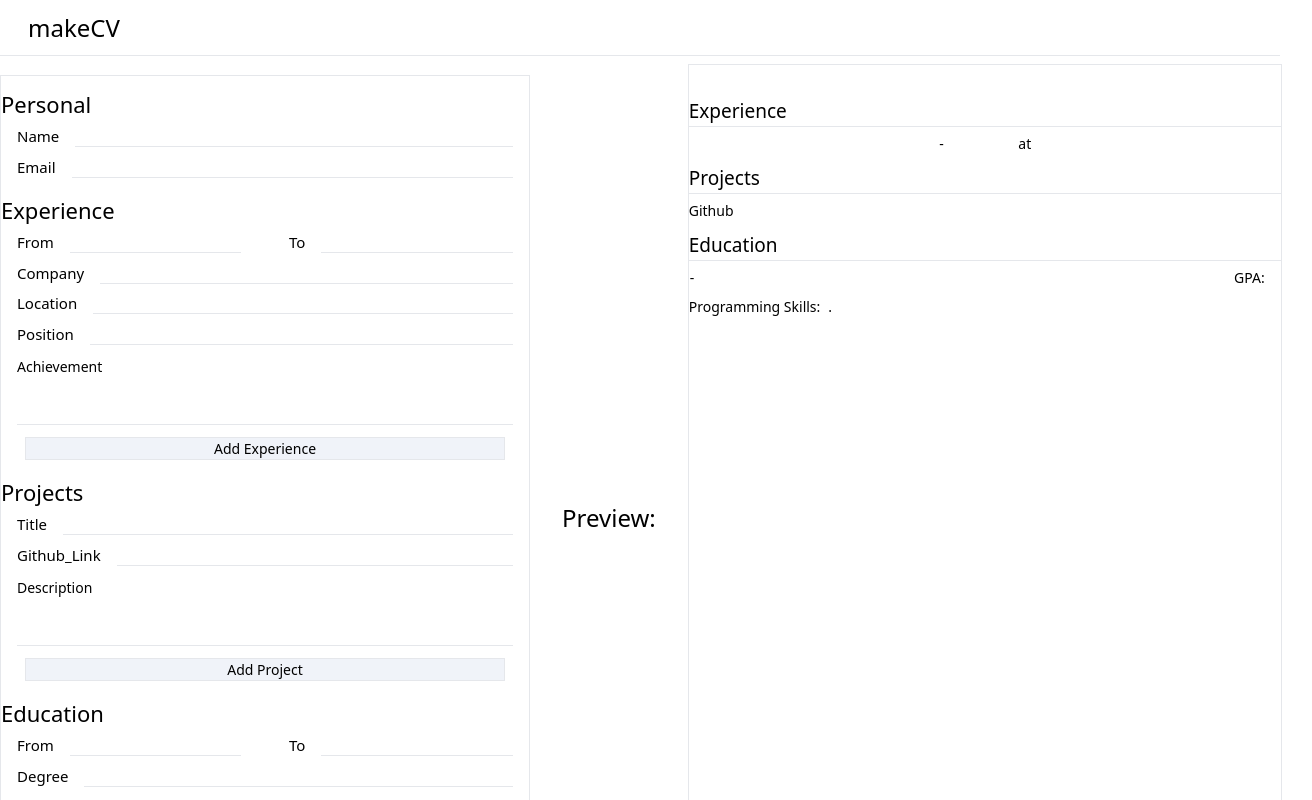
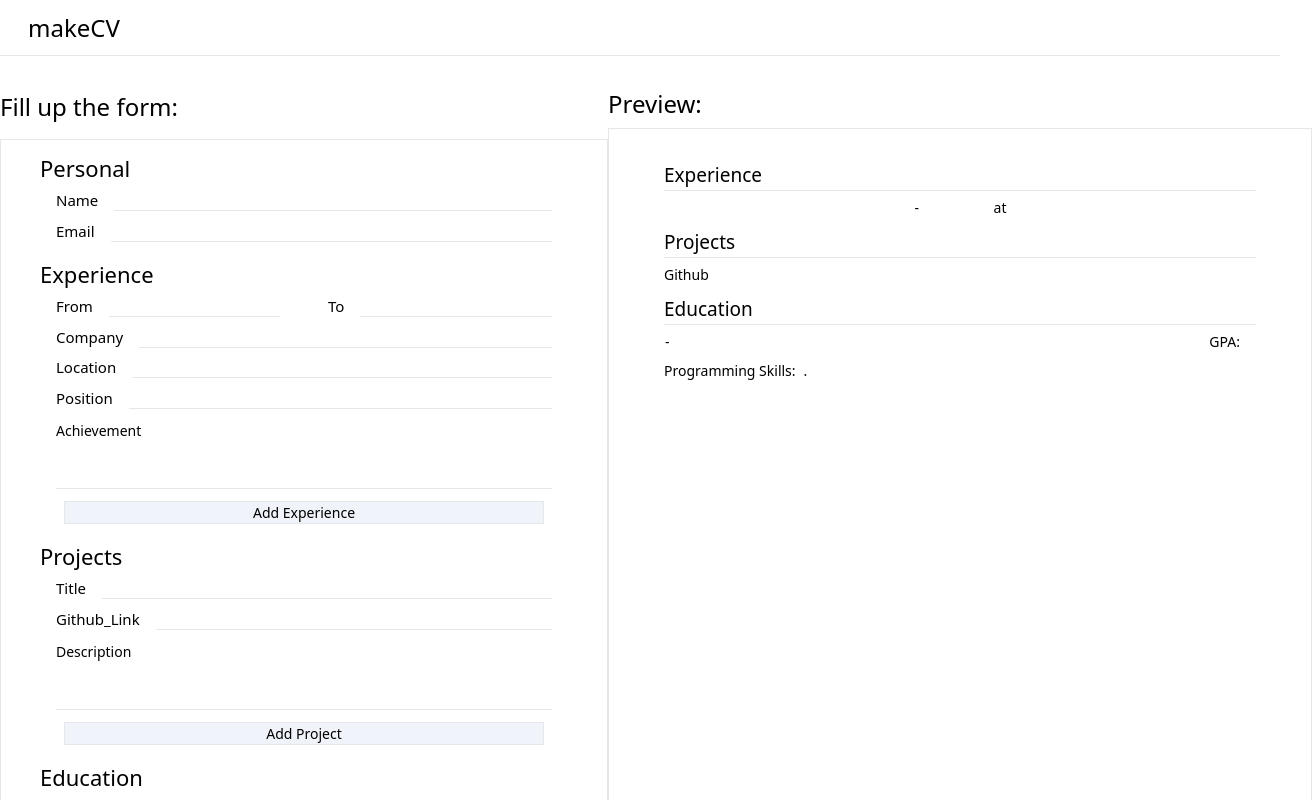
Before and after one commit to dhritiman1/cv, a React app: page / in a window 1280 px wide. Shown: the top 800 px of the page, 1312 px wide, since content can reach past the window. Built offline with nearby package versions, Linux system fonts and the light colour scheme; the HTML template or start-up script is replaced by a standard one.

Commit message:
:fixed uuid issue

```diff
--- a/package.json
+++ b/package.json
@@ -22,6 +22,7 @@
     "@testing-library/user-event": "^14.4.3",
     "@types/react": "^18.0.28",
     "@types/react-dom": "^18.0.11",
+    "@types/uuid": "^9.0.1",
     "@vitejs/plugin-react": "^3.1.0",
     "autoprefixer": "^10.4.14",
     "identity-obj-proxy": "^3.0.0",
@@ -30,7 +31,6 @@
     "postcss": "^8.4.21",
     "tailwindcss": "^3.3.1",
     "typescript": "^4.9.3",
-    "uuid": "^9.0.0",
     "vite": "^4.2.0"
   },
   "jest": {
--- a/src/components/Container.tsx
+++ b/src/components/Container.tsx
@@ -80,7 +80,11 @@ const Container = () => {
   };
 
   return (
-    <div className="flex flex-col items-center w-full lg:flex-row ">
+    <div className="flex flex-col items-center w-full lg:flex-row lg:justify-evenly">
+      <div>
+        <p className="text-2xl font-extralight w-full px-8 mt-8 lg:px-0">
+          Fill up the form:
+        </p>
         <Form
           cv={cv}
           onPropertyChange={handlePropertyChange}
@@ -89,8 +93,14 @@ const Container = () => {
           onAddExperience={handleAddExperience}
           onAddProject={handleAddProject}
         />
-      <p className="text-2xl font-extralight w-full px-8 mt-8">Preview:</p>
+      </div>
+
+      <div>
+        <p className="text-2xl font-extralight w-full px-8 mt-8 lg:px-0">
+          Preview:
+        </p>
         <Preview cv={cv} />
+      </div>
     </div>
   );
 };
```
Also changed, not shown: 1 other file (tests, documents, lock files or other folders). Lines whose indentation alone changed are shown as unchanged.
